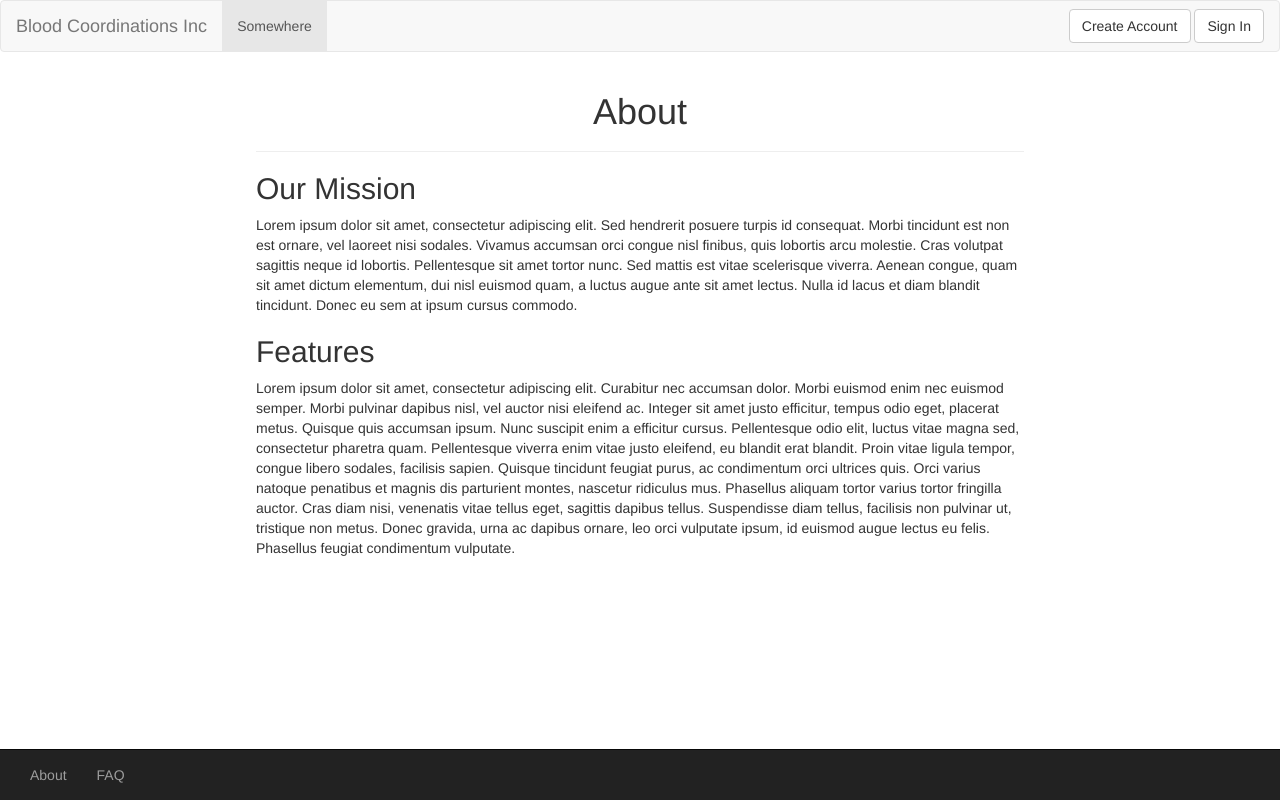
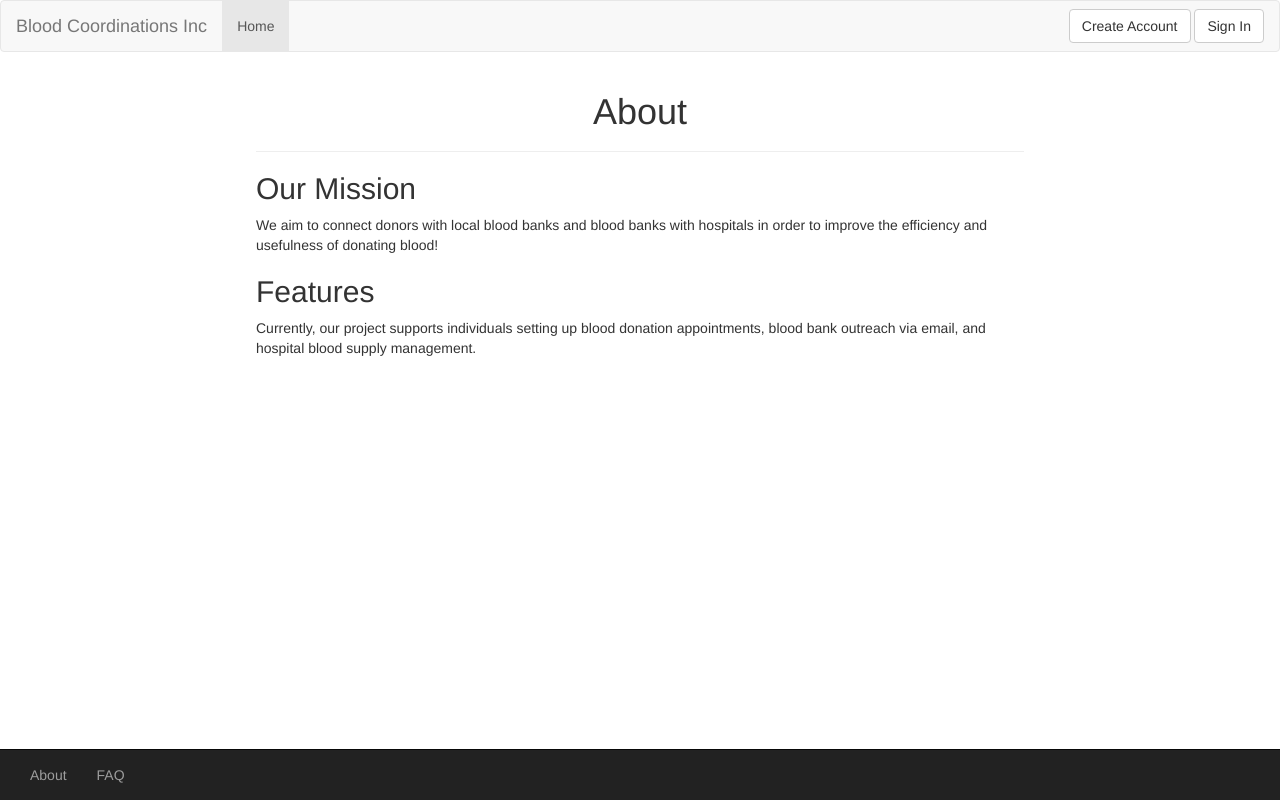
Before and after one commit to mSquizzle/150-Cloud-Apps, a Flask app: template templates/about.html in a window 1280 px wide. Run offline with Flask 2, Linux system fonts and the light colour scheme; the template is opened without the code that fills it, so the values that code supplies are empty; parts of the project's set-up code (start-up, migrations or seed data) failed here and were passed over; some libraries are stand-ins or nearby versions.

Commit message:
Small template content changes

```diff
--- a/templates/about.html
+++ b/templates/about.html
@@ -5,8 +5,8 @@
 </div>
 
 <h2>Our Mission</h2>
-<p>Lorem ipsum dolor sit amet, consectetur adipiscing elit. Sed hendrerit posuere turpis id consequat. Morbi tincidunt est non est ornare, vel laoreet nisi sodales. Vivamus accumsan orci congue nisl finibus, quis lobortis arcu molestie. Cras volutpat sagittis neque id lobortis. Pellentesque sit amet tortor nunc. Sed mattis est vitae scelerisque viverra. Aenean congue, quam sit amet dictum elementum, dui nisl euismod quam, a luctus augue ante sit amet lectus. Nulla id lacus et diam blandit tincidunt. Donec eu sem at ipsum cursus commodo.</p>
+<p>We aim to connect donors with local blood banks and blood banks with hospitals in order to improve the efficiency and usefulness of donating blood!</p>
 <h2>Features</h2>
-<p>Lorem ipsum dolor sit amet, consectetur adipiscing elit. Curabitur nec accumsan dolor. Morbi euismod enim nec euismod semper. Morbi pulvinar dapibus nisl, vel auctor nisi eleifend ac. Integer sit amet justo efficitur, tempus odio eget, placerat metus. Quisque quis accumsan ipsum. Nunc suscipit enim a efficitur cursus. Pellentesque odio elit, luctus vitae magna sed, consectetur pharetra quam. Pellentesque viverra enim vitae justo eleifend, eu blandit erat blandit. Proin vitae ligula tempor, congue libero sodales, facilisis sapien. Quisque tincidunt feugiat purus, ac condimentum orci ultrices quis. Orci varius natoque penatibus et magnis dis parturient montes, nascetur ridiculus mus. Phasellus aliquam tortor varius tortor fringilla auctor. Cras diam nisi, venenatis vitae tellus eget, sagittis dapibus tellus. Suspendisse diam tellus, facilisis non pulvinar ut, tristique non metus. Donec gravida, urna ac dapibus ornare, leo orci vulputate ipsum, id euismod augue lectus eu felis. Phasellus feugiat condimentum vulputate.</p>
+<p>Currently, our project supports individuals setting up blood donation appointments, blood bank outreach via email, and hospital blood supply management.</p>
 
 {% endblock %}
--- a/templates/layout.html
+++ b/templates/layout.html
@@ -24,7 +24,7 @@
 
       <ul class="nav navbar-nav">
         <!-- active left navigation -->
-        <li class="active"><a href="#">Somewhere <span class="sr-only">(current)</span></a></li>
+        <li class="active"><a href="#">Home <span class="sr-only">(current)</span></a></li>
       </ul>
         {% if user %}
         <!-- only show when not signed in -->
```
